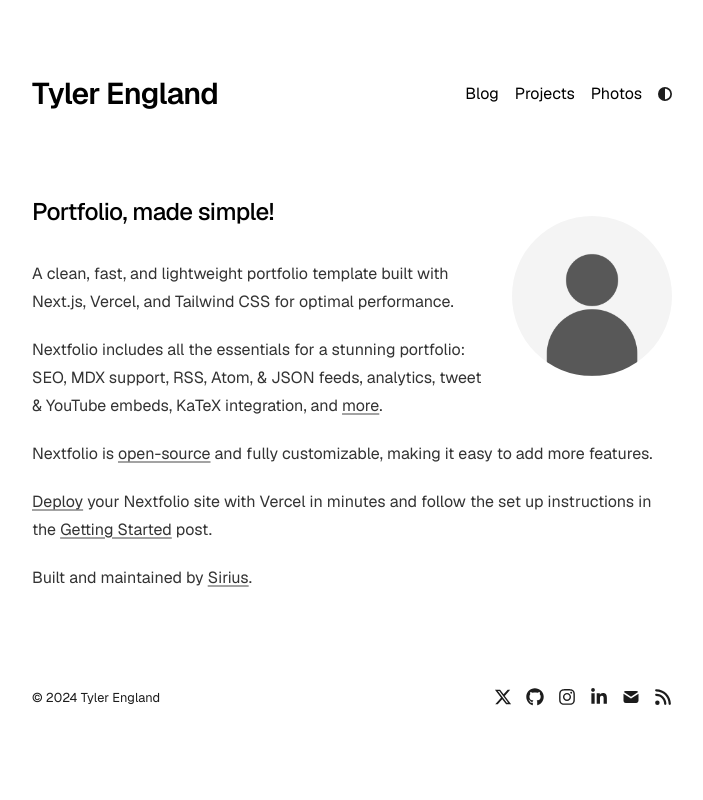
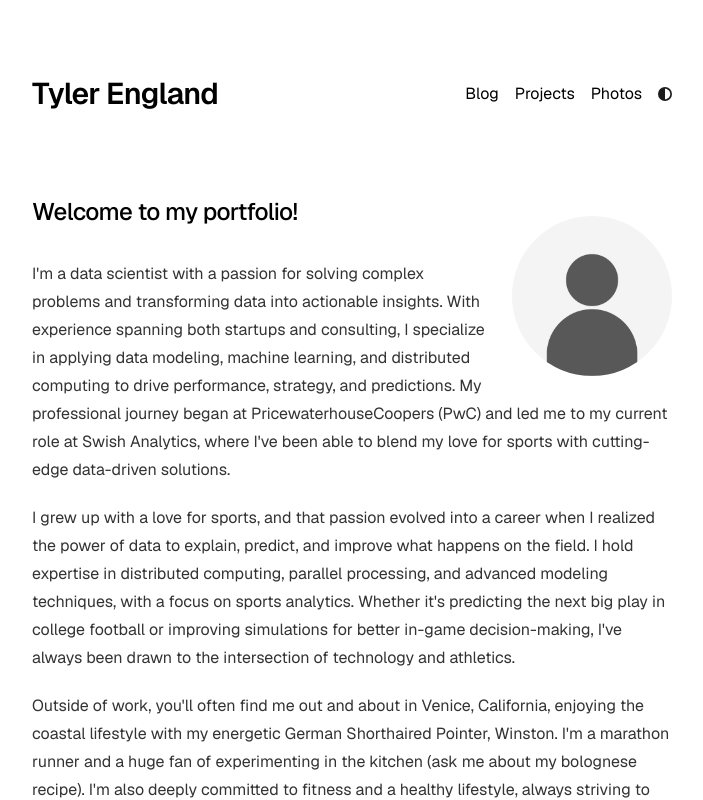
Before and after one commit to tylerengland25/personal-website, a Next.js app: page / in a window 1280 px wide. Shown: the top 800 px of the page, without its empty margins (288-991 px from the left). Built offline with nearby package versions, Linux system fonts and the light colour scheme.

Commit message:
Content of home page

```diff
--- a/app/page.tsx
+++ b/app/page.tsx
@@ -17,52 +17,53 @@
       </a>
 
       <h1 className="mb-8 text-2xl font-medium tracking-tight">
-        Portfolio, made simple!
+        Welcome to my portfolio!
       </h1>
 
       <div className="prose prose-neutral dark:prose-invert">
         <p>
-          A clean, fast, and lightweight portfolio template built with Next.js,
-          Vercel, and Tailwind CSS for optimal performance.
+          I&apos;m a data scientist with a passion for solving complex problems
+          and transforming data into actionable insights. With experience
+          spanning both startups and consulting, I specialize in applying data
+          modeling, machine learning, and distributed computing to drive
+          performance, strategy, and predictions. My professional journey began
+          at PricewaterhouseCoopers (PwC) and led me to my current role at Swish
+          Analytics, where I&apos;ve been able to blend my love for sports with
+          cutting-edge data-driven solutions.
         </p>
         <p>
-          Nextfolio includes all the essentials for a stunning portfolio: SEO,
-          MDX support, RSS, Atom, & JSON feeds, analytics, tweet & YouTube
-          embeds, KaTeX integration, and{' '}
-          <a
-            target="_blank"
-            href="https://github.com/1msirius/Nextfolio?tab=readme-ov-file#features"
-            rel="noreferrer"
-          >
-            more
-          </a>
-          .
+          I grew up with a love for sports, and that passion evolved into a
+          career when I realized the power of data to explain, predict, and
+          improve what happens on the field. I hold expertise in distributed
+          computing, parallel processing, and advanced modeling techniques, with
+          a focus on sports analytics. Whether it&apos;s predicting the next big
+          play in college football or improving simulations for better in-game
+          decision-making, I&apos;ve always been drawn to the intersection of
+          technology and athletics.
         </p>
         <p>
-          Nextfolio is{' '}
-          <a href={socialLinks.github} target="_blank">
-            open-source
-          </a>{' '}
-          and fully customizable, making it easy to add more features.
+          Outside of work, you&apos;ll often find me out and about in Venice,
+          California, enjoying the coastal lifestyle with my energetic German
+          Shorthaired Pointer, Winston. I&apos;m a marathon runner and a huge
+          fan of experimenting in the kitchen (ask me about my bolognese
+          recipe). I&apos;m also deeply committed to fitness and a healthy
+          lifestyle, always striving to stay active and maintain balance,
+          whether it&apos;s through running, hiking, or refining my nutrition.
+          These pursuits not only keep me energized but also provide fresh
+          perspectives that fuel my creativity and focus in professional
+          challenges.
         </p>
         <p>
-          <a
-            href="https://vercel.com/new/clone?repository-url=https%3A%2F%2Fgithub.com%2F1msirius%2FNextfolio"
-            target="_blank"
-            rel="noreferrer"
-          >
-            Deploy
-          </a>{' '}
-          your Nextfolio site with Vercel in minutes and follow the set up
-          instructions in the{' '}
-          <a href="/blog/getting-started">Getting Started</a> post.
-        </p>
-        <p>
-          Built and maintained by{' '}
-          <a href="https://imsirius.xyz/" target="_blank">
-            Sirius
-          </a>
-          .
+          At the core of everything I do is a passion for solving complex
+          problems, driving innovation, and continuously learning and adapting
+          in a rapidly evolving industry. Whether it&apos;s developing
+          cutting-edge models or finding creative solutions to business
+          challenges, I thrive on the process of turning data into actionable
+          insights that make a meaningful impact. I&apos;m motivated by the
+          opportunity to push boundaries, challenge the status quo, and stay
+          ahead of the curve in the tech world. My goal is to bring the same
+          dedication and curiosity to every project, always seeking ways to
+          improve and deliver value in a fast-paced, ever-changing environment.
         </p>
       </div>
     </section>
```
